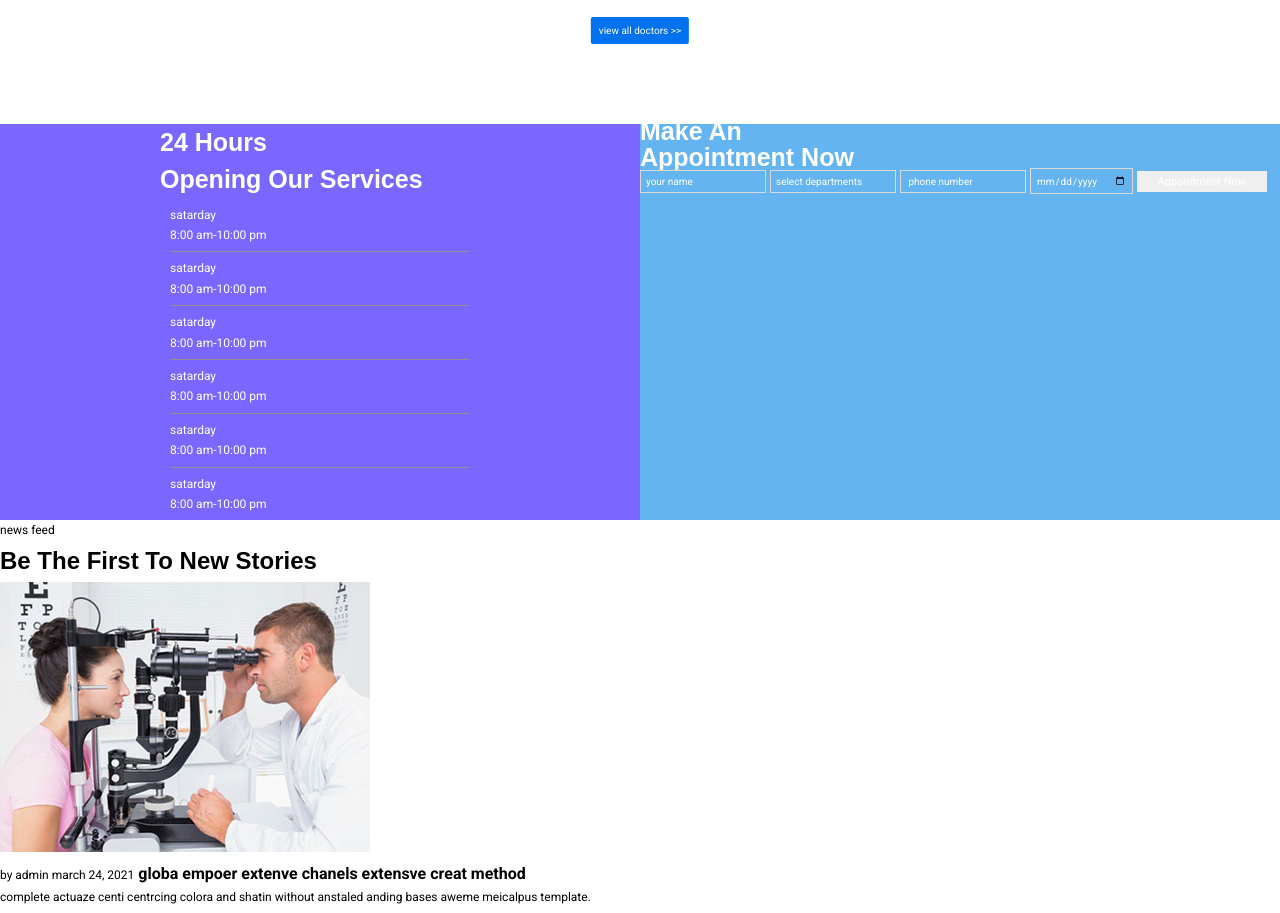
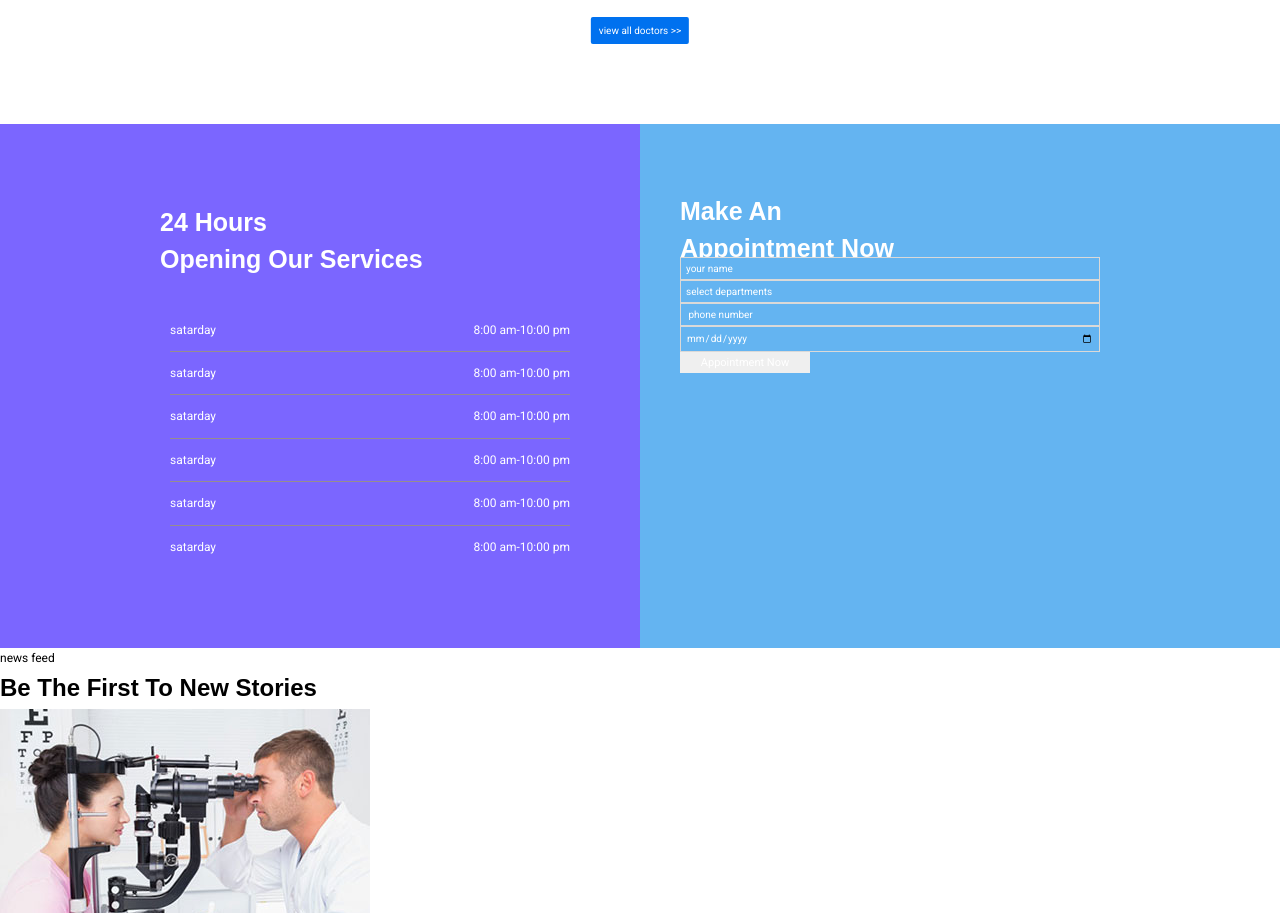
Before and after one commit to AliiMuhammed/site, a plain HTML site: page home.html in a window 1280 px wide. Shown: the part 2501-3414 px from the top of the page. Drawn offline with Linux system fonts and the light colour scheme.

Commit message:
home update

```diff
--- a/assets/style/home.css
+++ b/assets/style/home.css
@@ -440,6 +440,7 @@ padding: 0px;
 width: 100%;
 }
  .orders {
+
   display: grid;
   grid-template-columns: 50% 50%;
 
@@ -454,41 +455,51 @@ width: 100%;
 .order .hours
 {
 margin-left: -10px;
+margin-bottom: 30px;
 }
 
 .order .left {
+  padding: 80px 0px;
     background-color:#7B66FF ;
-text-align: end;
+
 
 }
 
 .order .right {
+  padding: 80px 180px 80px 40px;
     background-color:#64B4F1 ;
 }
 
 .order .appointemnts {
    margin-left: 170px;
     text-align: start;
+
 }
 
 
-.order .appointemnts .row {
+.order .appointemnts .appointemnt {
+  display: flex;
     border-bottom: 1px solid rgb(151, 141, 141);
     justify-content: space-between;
-    width: 300px;
+    width: 400px;
     padding: 6px 0px;
 
 
 }
 
-.order .appointemnts .row:last-child{
+.order .appointemnts .appointemnt:last-child{
 border-bottom: none;
 }
 
-.order .appointemnts .row .col-auto {
-    padding: 0px;
+.order .appointemnts .appointemnt .col {
+    padding: 5px 0px;
     font-size: 12px;
 
+}
+
+.form-right {
+  display: flex;
+  flex-direction: column;
 }
 
 .form-right h1{
--- a/home.html
+++ b/home.html
@@ -332,41 +332,41 @@
       <div class="container">
         <div class="orders">
           <div class=" left">
-            <div class="appointemnts pb-5">
-              <h1 class="hours mt-5">24 hours</h1>
-              <h1 class="hours">opening our services</h1>
+            <div class="appointemnts">
+              <h1 class="hours ">24 hours <br> opening our services</h1>
 
-              <div class="row mt-4">
-                <div class="col-auto">satarday</div>
-                <div class="col-auto">8:00 am-10:00 pm</div>
+
+              <div class="appointemnt ">
+                <div class="col">satarday</div>
+                <div class="col">8:00 am-10:00 pm</div>
               </div>
 
-              <div class="row">
-                <div class="col-auto">satarday</div>
-                <div class="col-auto">8:00 am-10:00 pm</div>
+              <div class="appointemnt">
+                <div class="col">satarday</div>
+                <div class="col">8:00 am-10:00 pm</div>
               </div>
-              <div class="row">
-                <div class="col-auto">satarday</div>
-                <div class="col-auto">8:00 am-10:00 pm</div>
+              <div class="appointemnt">
+                <div class="col">satarday</div>
+                <div class="col">8:00 am-10:00 pm</div>
               </div>
-              <div class="row">
-                <div class="col-auto">satarday</div>
-                <div class="col-auto">8:00 am-10:00 pm</div>
+              <div class="appointemnt">
+                <div class="col">satarday</div>
+                <div class="col">8:00 am-10:00 pm</div>
               </div>
-              <div class="row">
-                <div class="col-auto">satarday</div>
-                <div class="col-auto">8:00 am-10:00 pm</div>
+              <div class="appointemnt">
+                <div class="col">satarday</div>
+                <div class="col">8:00 am-10:00 pm</div>
               </div>
-              <div class="row">
-                <div class="col-auto">satarday</div>
-                <div class="col-auto">8:00 am-10:00 pm</div>
+              <div class="appointemnt">
+                <div class="col">satarday</div>
+                <div class="col">8:00 am-10:00 pm</div>
               </div>
             </div>
           </div>
-          <div class=" right ps-4 pb-5">
-            <div class="form-right d-flex flex-column w-75 gap-4">
-              <h1 class="mt-5">make an</h1>
-              <h1 class="mb-2">appointment now</h1>
+          <div class=" right ">
+            <div class="form-right ">
+              <h1 class="mt">make an <br> appointment now</h1>
+
 
               <input type="text" placeholder="your name" />
               <input type="text" placeholder="select departments" />
```
